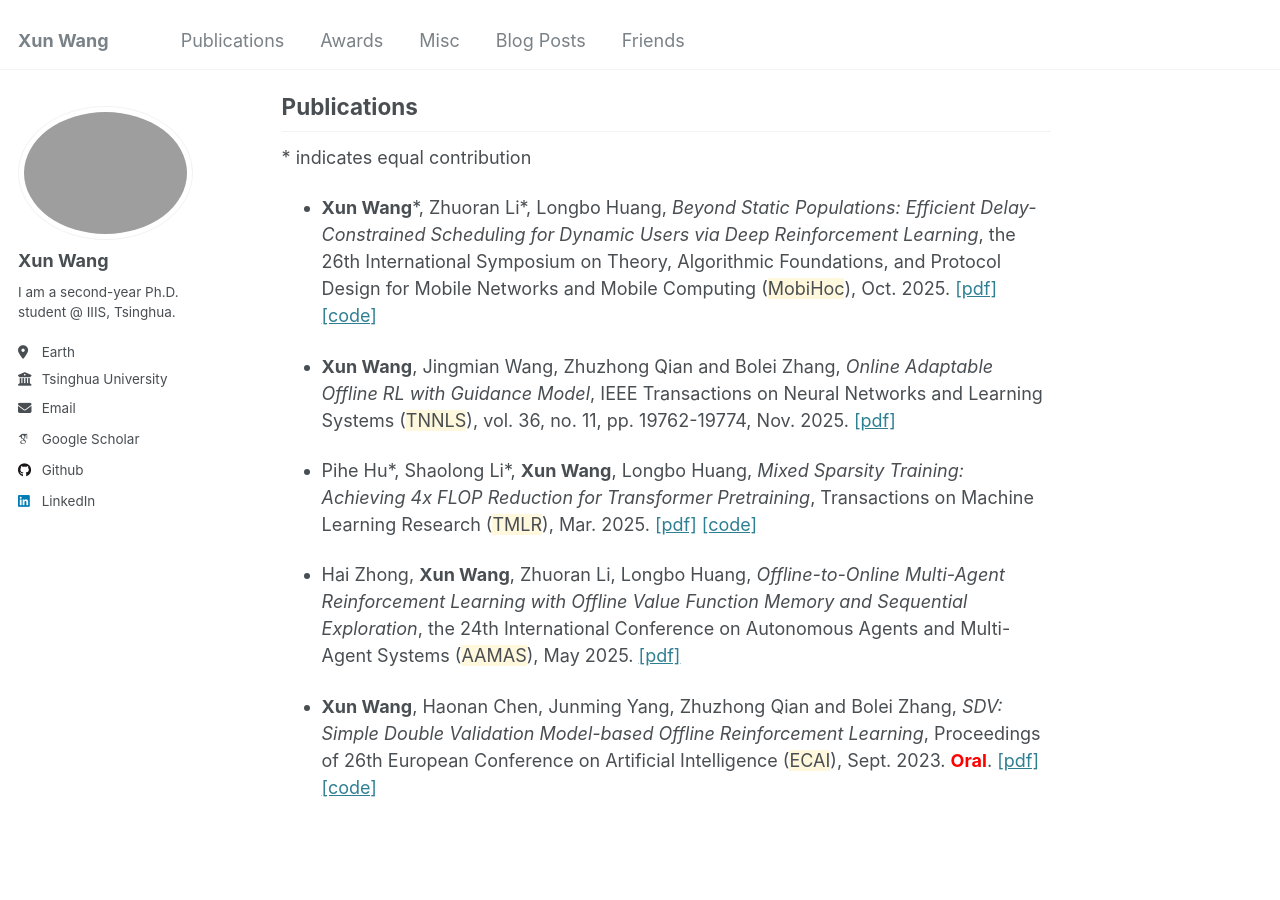
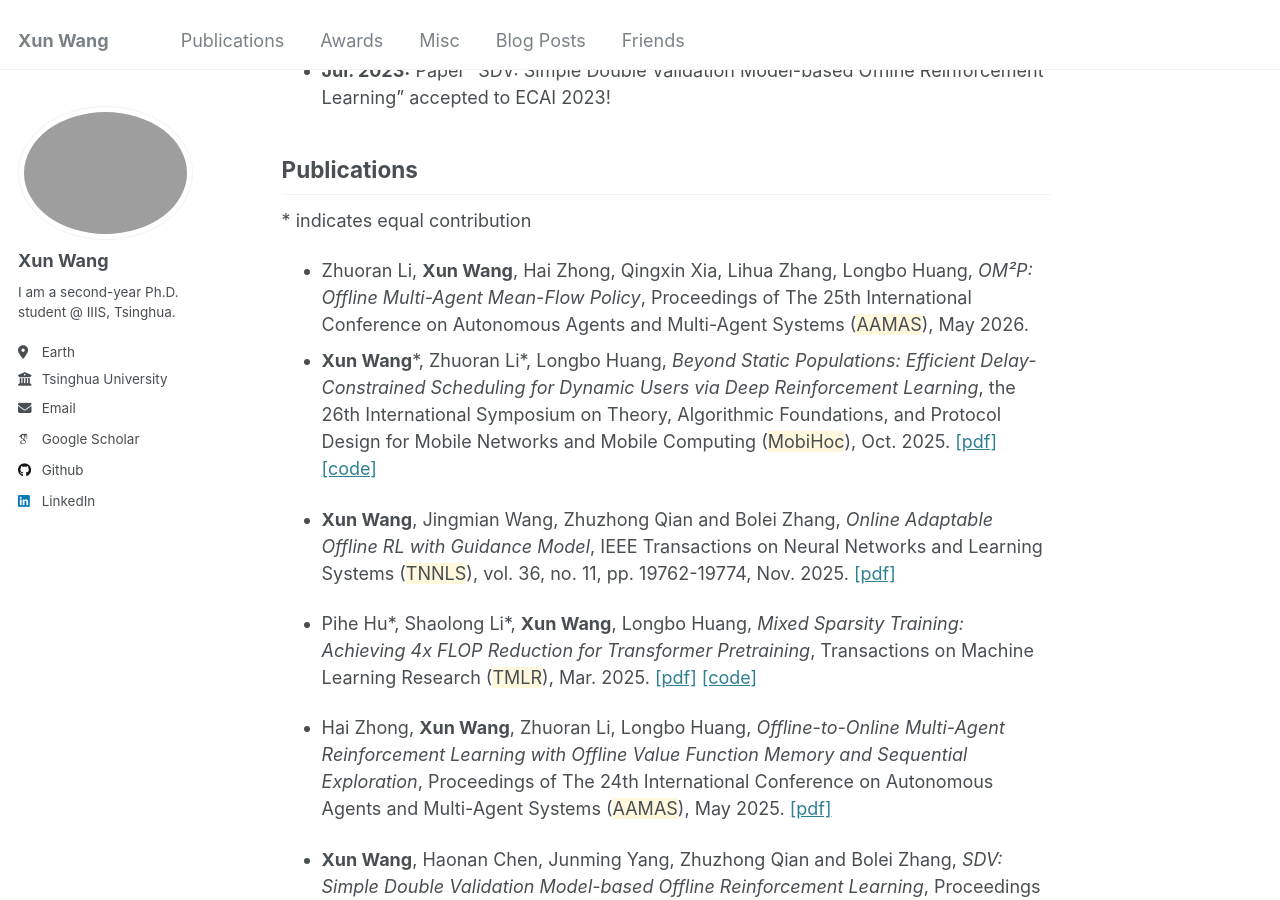
Before and after one commit to Misakau/Misakau.github.io, a Jekyll site: the page built from _pages/about.md, in a window 1280 px wide and 900 px high, scrolled down 744 px. Built offline with Jekyll 4.4.1, drawn with Linux system fonts in a browser that asks for light colours; some web fonts are replaced; comment, search, counter and statistics services are not loaded; some of the changed text lies outside the part shown.

Commit message:
add aamas26

```diff
--- a/_pages/about.md
+++ b/_pages/about.md
@@ -15,6 +15,7 @@ I am generally interested in AI for Decisions, especially for Reinforcement Lear
 
 News
 ------
+- **Feb. 2025:** Paper "OM²P: Offline Multi-Agent Mean-Flow Policy" accepted to AAMAS 2026!
 - **Jul. 2025:** Paper "Beyond Static Populations: Efficient Delay-Constrained Scheduling for Dynamic Users via Deep Reinforcement Learning" accepted to MobiHoc 2025!
 - **Jul. 2025:** Paper "Online Adaptable Offline RL with Guidance Model" accepted to TNNLS!
 - **Mar. 2025:** Paper "Mixed Sparsity Training: Achieving 4x FLOP Reduction for Transformer Pretraining" accepted to TMLR!
@@ -24,12 +25,13 @@ News
 Publications
 ------
 \* indicates equal contribution
+- Zhuoran Li, **Xun Wang**, Hai Zhong, Qingxin Xia, Lihua Zhang, Longbo Huang, *OM²P: Offline Multi-Agent Mean-Flow Policy*, Proceedings of The 25th International Conference on Autonomous Agents and Multi-Agent Systems (<span style="background-color:#FFF8DC;">AAMAS</span>), May 2026.
 - **Xun Wang**\*, Zhuoran Li\*, Longbo Huang, *Beyond Static Populations: Efficient Delay-Constrained Scheduling for Dynamic Users via Deep Reinforcement Learning*, the 26th International Symposium on Theory, Algorithmic Foundations, and Protocol Design for Mobile Networks and Mobile Computing (<span style="background-color:#FFF8DC;">MobiHoc</span>), Oct. 2025. [\[pdf\]](https://dl.acm.org/doi/10.1145/3704413.3764445) [\[code\]](https://github.com/Misakau/HEMA)
 
 - **Xun Wang**, Jingmian Wang, Zhuzhong Qian and Bolei Zhang, *Online Adaptable Offline RL with Guidance Model*, IEEE Transactions on Neural Networks and Learning Systems (<span style="background-color:#FFF8DC;">TNNLS</span>), vol. 36, no. 11, pp. 19762-19774, Nov. 2025. [\[pdf\]](https://ieeexplore.ieee.org/document/11095835)
 
 - Pihe Hu\*, Shaolong Li\*, **Xun Wang**, Longbo Huang, *Mixed Sparsity Training: Achieving 4x FLOP Reduction for Transformer Pretraining*, Transactions on Machine Learning Research (<span style="background-color:#FFF8DC;">TMLR</span>), Mar. 2025. [\[pdf\]](https://openreview.net/pdf?id=XosdLS7KVE) [\[code\]](https://github.com/hupihe/Mixed-Sparsity-Training)
 
-- Hai Zhong, **Xun Wang**, Zhuoran Li, Longbo Huang, *Offline-to-Online Multi-Agent Reinforcement Learning with Offline Value Function Memory and Sequential Exploration*, the 24th International Conference on Autonomous Agents and Multi-Agent Systems (<span style="background-color:#FFF8DC;">AAMAS</span>), May 2025. [\[pdf\]](https://dl.acm.org/doi/10.5555/3709347.3743878)
+- Hai Zhong, **Xun Wang**, Zhuoran Li, Longbo Huang, *Offline-to-Online Multi-Agent Reinforcement Learning with Offline Value Function Memory and Sequential Exploration*, Proceedings of The 24th International Conference on Autonomous Agents and Multi-Agent Systems (<span style="background-color:#FFF8DC;">AAMAS</span>), May 2025. [\[pdf\]](https://dl.acm.org/doi/10.5555/3709347.3743878)
 
 - **Xun Wang**, Haonan Chen, Junming Yang, Zhuzhong Qian and Bolei Zhang, *SDV: Simple Double Validation Model-based Offline Reinforcement Learning*, Proceedings of 26th European Conference on Artificial Intelligence (<span style="background-color:#FFF8DC;">ECAI</span>), Sept. 2023. <strong style="color: red;">Oral</strong>. [\[pdf\]](files/pdfs/sdv_ecai23.pdf) [\[code\]](https://github.com/Misakau/SDV)
```
